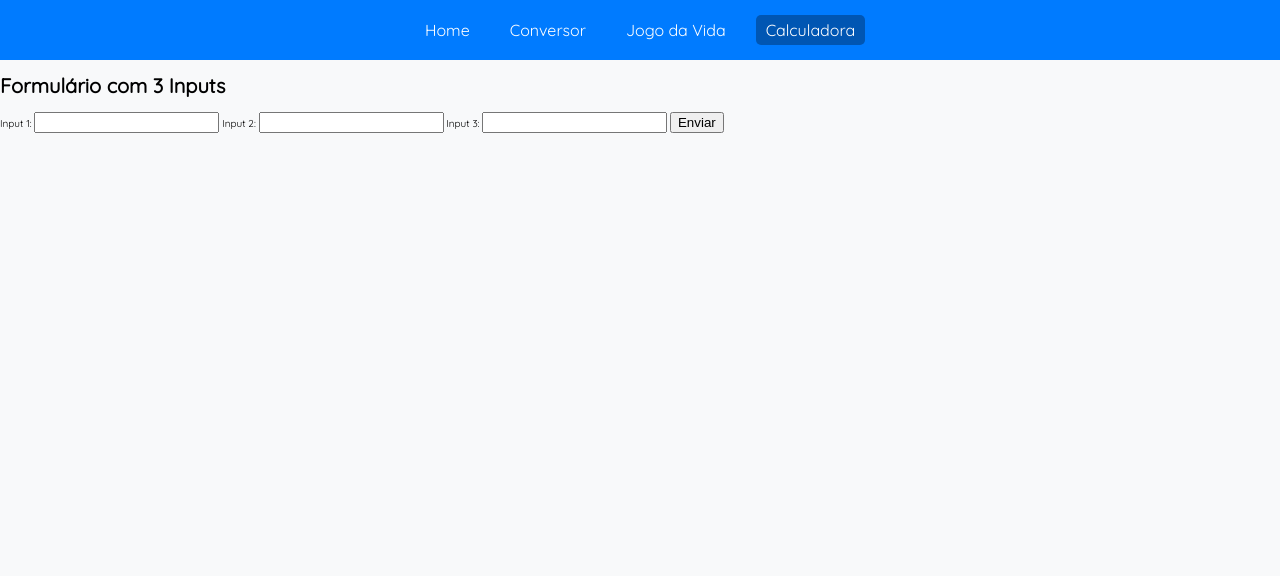
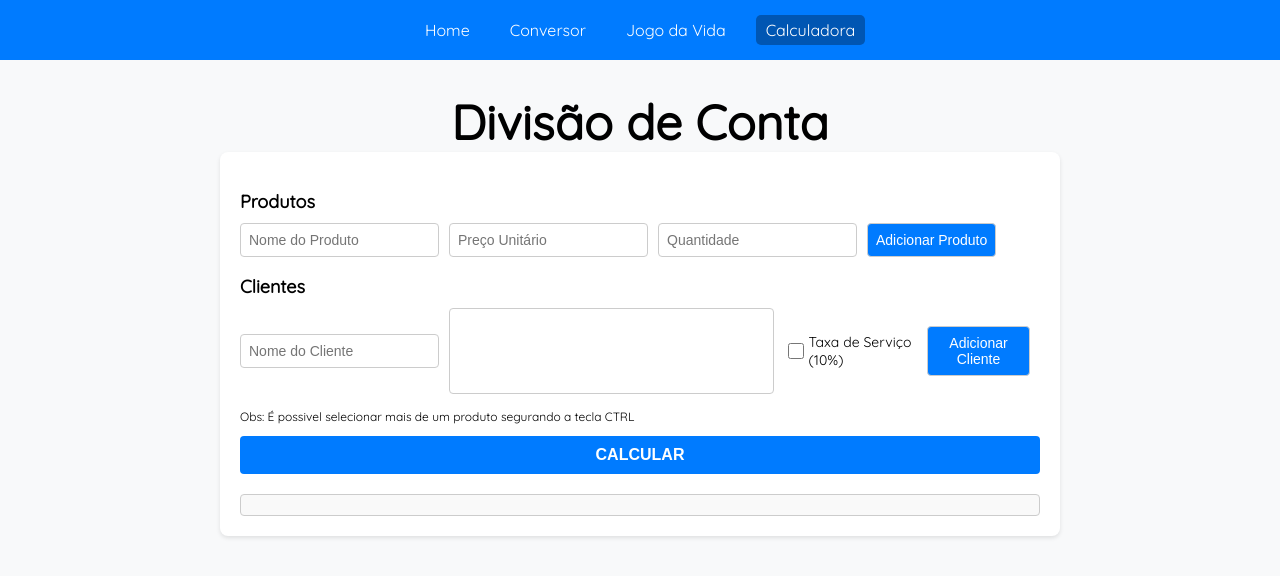
Before and after one commit to danielangelo1/teste-rota-das-oficinas, a plain HTML site: page Calculadora/index.html in a window 1280 px wide. Drawn offline with Linux system fonts and the light colour scheme; some packages are replaced by stand-ins of ours; a script that the page names is missing.

Commit message:
finished bill calculator page

```diff
--- a/Calculadora/index.html
+++ b/Calculadora/index.html
@@ -1,12 +1,15 @@
 <!DOCTYPE html>
 <html lang="en">
-
   <head>
-    <meta charset="UTF-8">
-    <meta http-equiv="X-UA-Compatible" content="IE=edge">
-    <meta name="viewport" content="width=device-width, initial-scale=1.0">
-    <link rel="stylesheet" href="./style.css">
-    <link href="https://fonts.googleapis.com/css?family=Quicksand" rel="stylesheet">
+    <meta charset="UTF-8" />
+    <meta http-equiv="X-UA-Compatible" content="IE=edge" />
+    <meta name="viewport" content="width=device-width, initial-scale=1.0" />
+    <link rel="stylesheet" href="./style.css" />
+    <link rel="shortcut icon" href="../css/logo.png" type="image/x-icon" />
+    <link
+      href="https://fonts.googleapis.com/css?family=Quicksand"
+      rel="stylesheet"
+    />
     <title>Calculadora</title>
   </head>
 
@@ -20,19 +23,57 @@
       </ul>
     </nav>
 
-    <h1>Formulário com 3 Inputs</h1>
-        <label for="input1">Input 1:</label>
-        <input type="text" id="input1" name="input1" required>
+    <h1>Divisão de Conta</h1>
+    <main>
+      <div class="container">
+        <div class="products">
+          <h3>Produtos</h3>
+          <div class="input-group">
+            <input
+              type="text"
+              class="product-name"
+              placeholder="Nome do Produto"
+            />
+            <input
+              type="number"
+              class="product-price"
+              placeholder="Preço Unitário"
+            />
+            <input
+              type="number"
+              class="product-quantity"
+              placeholder="Quantidade"
+            />
+            <button onclick="addProduct()">Adicionar Produto</button>
+          </div>
+        </div>
 
-        <label for="input2">Input 2:</label>
-        <input type="text" id="input2" name="input2" required>
+        <div class="customers">
+          <h3>Clientes</h3>
+          <div class="input-group">
+            <input
+              type="text"
+              class="customer-name"
+              placeholder="Nome do Cliente"
+            />
+            <select class="customer-products" multiple></select>
+            <input type="checkbox" class="service-charge" />
+            <label for="service-charge">Taxa de Serviço (10%)</label>
+            <button id="addCliente" onclick="addCustomer()">
+              Adicionar Cliente
+            </button>
+          </div>
+          <p>
+            Obs: É possivel selecionar mais de um produto segurando a tecla CTRL
+          </p>
+        </div>
 
-        <label for="input3">Input 3:</label>
-        <input type="text" id="input3" name="input3" required>
+        <button class="btn" onclick="calculate()">Calcular</button>
 
-        <button type="submit">Enviar</button>
-
+        <div class="output" id="output"></div>
+      </div>
+    </main>
+    <script src="./script.js"></script>
   </body>
-<script src="./script.js"></script>
-
+  <script src="https://cdn.jsdelivr.net/npm/sweetalert2@11"></script>
 </html>
--- a/Calculadora/script.js
+++ b/Calculadora/script.js
@@ -0,0 +1,110 @@
+let products = [];
+let customers = [];
+
+function addProduct() {
+  const productName = document.querySelector(".product-name").value;
+  const productPrice = parseFloat(
+    document.querySelector(".product-price").value
+  );
+  const productQuantity = parseInt(
+    document.querySelector(".product-quantity").value
+  );
+
+  const product = {
+    name: productName,
+    price: productPrice,
+    quantity: productQuantity,
+  };
+
+  products.push(product);
+  Swal.fire("Good job!", productName + " adicionado com sucesso!", "success");
+
+  document.querySelector(".product-name").value = "";
+  document.querySelector(".product-price").value = "";
+  document.querySelector(".product-quantity").value = "";
+
+  updateProductSelectOptions();
+}
+
+function addCustomer() {
+  const customerName = document.querySelector(".customer-name").value;
+  const customerProducts = Array.from(
+    document.querySelector(".customer-products").selectedOptions
+  ).map((option) => option.value);
+  const serviceCharge = document.querySelector(".service-charge").checked;
+
+  const customer = {
+    name: customerName,
+    products: customerProducts,
+    serviceCharge: serviceCharge,
+  };
+
+  customers.push(customer);
+  Swal.fire("Good job!", customerName + " adicionado com sucesso!", "success");
+
+  document.querySelector(".customer-name").value = "";
+  document
+    .querySelectorAll(".customer-products option")
+    .forEach((option) => (option.selected = false));
+  document.querySelector(".service-charge").checked = false;
+}
+
+function calculate() {
+  let output = "";
+
+  // Calcular o valor total gasto em cada produto
+  const productTotals = {};
+  for (const product of products) {
+    if (!productTotals[product.name]) {
+      productTotals[product.name] = 0;
+    }
+    productTotals[product.name] += product.price * product.quantity;
+  }
+
+  // Calcular o valor total a ser pago por cada cliente para os produtos que eles consumiram
+  for (const customer of customers) {
+    output += `<p><strong>${customer.name}</strong> consumiu:<br>`;
+
+    let customerTotal = 0;
+
+    for (const productName of customer.products) {
+      const productTotal = productTotals[productName];
+
+      if (productTotal) {
+        const customersWithProduct = customers.filter((c) =>
+          c.products.includes(productName)
+        );
+        const productShare = productTotal / customersWithProduct.length;
+        customerTotal += productShare;
+
+        output += `- ${productName}: R$ ${productShare.toFixed(2)}<br>`;
+      }
+    }
+
+    if (customer.serviceCharge) {
+      const serviceChargeAmount = customerTotal * 0.1;
+      customerTotal += serviceChargeAmount;
+      output += `<em>Taxa de serviço (10%): R$ ${serviceChargeAmount.toFixed(
+        2
+      )}</em><br>`;
+    }
+
+    output += `<strong>Total a pagar: R$ ${customerTotal.toFixed(
+      2
+    )}</strong></p>`;
+  }
+
+  document.querySelector("#output").innerHTML = output;
+}
+
+function updateProductSelectOptions() {
+  const selectElement = document.querySelector(".customer-products");
+  selectElement.innerHTML = "";
+
+  for (const product of products) {
+    const optionElement = document.createElement("option");
+    optionElement.value = product.name;
+    optionElement.text = product.name;
+    selectElement.appendChild(optionElement);
+  }
+}
--- a/Calculadora/style.css
+++ b/Calculadora/style.css
@@ -1 +1,116 @@
 @import "../css/header.css";
+
+h1 {
+  font-size: 3rem;
+  font-weight: bold;
+  text-align: center;
+}
+
+main {
+  display: flex;
+  justify-content: center;
+  align-items: center;
+  height: 40vh;
+}
+
+.container {
+  width: 800px;
+  background-color: #fff;
+  padding: 20px;
+  border-radius: 8px;
+  box-shadow: 0 2px 4px rgba(0, 0, 0, 0.1);
+}
+
+button {
+  background-color: #007bff;
+  color: #fff;
+  border: none;
+  border-radius: 4px;
+  font-size: 16px;
+  cursor: pointer;
+}
+
+h3 {
+  font-size: 18px;
+  margin-bottom: 10px;
+}
+
+.input-group {
+  display: flex;
+  align-items: center;
+  margin-bottom: 15px;
+}
+
+.input-group input,
+.input-group select,
+.input-group button {
+  margin-right: 10px;
+  padding: 8px;
+  border: 1px solid #ccc;
+  border-radius: 4px;
+  font-size: 14px;
+}
+
+.input-group select {
+  width: 50%;
+}
+
+.input-group input[type="checkbox"] {
+  width: 20px;
+  height: 20px;
+  margin-right: 5px;
+  cursor: pointer;
+}
+
+label {
+  font-size: 14px;
+}
+
+#addCliente {
+  margin-left: 5px;
+}
+.btn {
+  display: block;
+  width: 100%;
+  padding: 10px;
+  background-color: #007bff;
+  color: #fff;
+  border: none;
+  border-radius: 4px;
+  font-size: 16px;
+  cursor: pointer;
+  font-weight: bold;
+  text-transform: uppercase;
+}
+
+.btn:hover {
+  background-color: #0056b3;
+}
+
+.output {
+  margin-top: 20px;
+  padding: 10px;
+  border: 1px solid #ccc;
+  border-radius: 4px;
+  font-size: 14px;
+  background-color: #f9f9f9;
+}
+
+p {
+  font-size: 12px;
+}
+
+@media screen and (max-width: 786px) {
+  .container {
+    margin-top: 40px;
+  }
+  .input-group input,
+  .input-group select,
+  .input-group button {
+    margin-bottom: 10px;
+    width: 100%;
+  }
+  ::placeholder {
+    font-size: 12px;
+  }
+}
```
Also changed, not shown: ConversorRomanos/index.html (+21 -14 lines), JogoDaVida/index.html (+1 -0 lines), index.html (+19 -0 lines), style.css (+12 -0 lines), css/github.svg (added), css/linkedin.svg (added), css/logo.png (added). Lines whose indentation alone changed are shown as unchanged.
